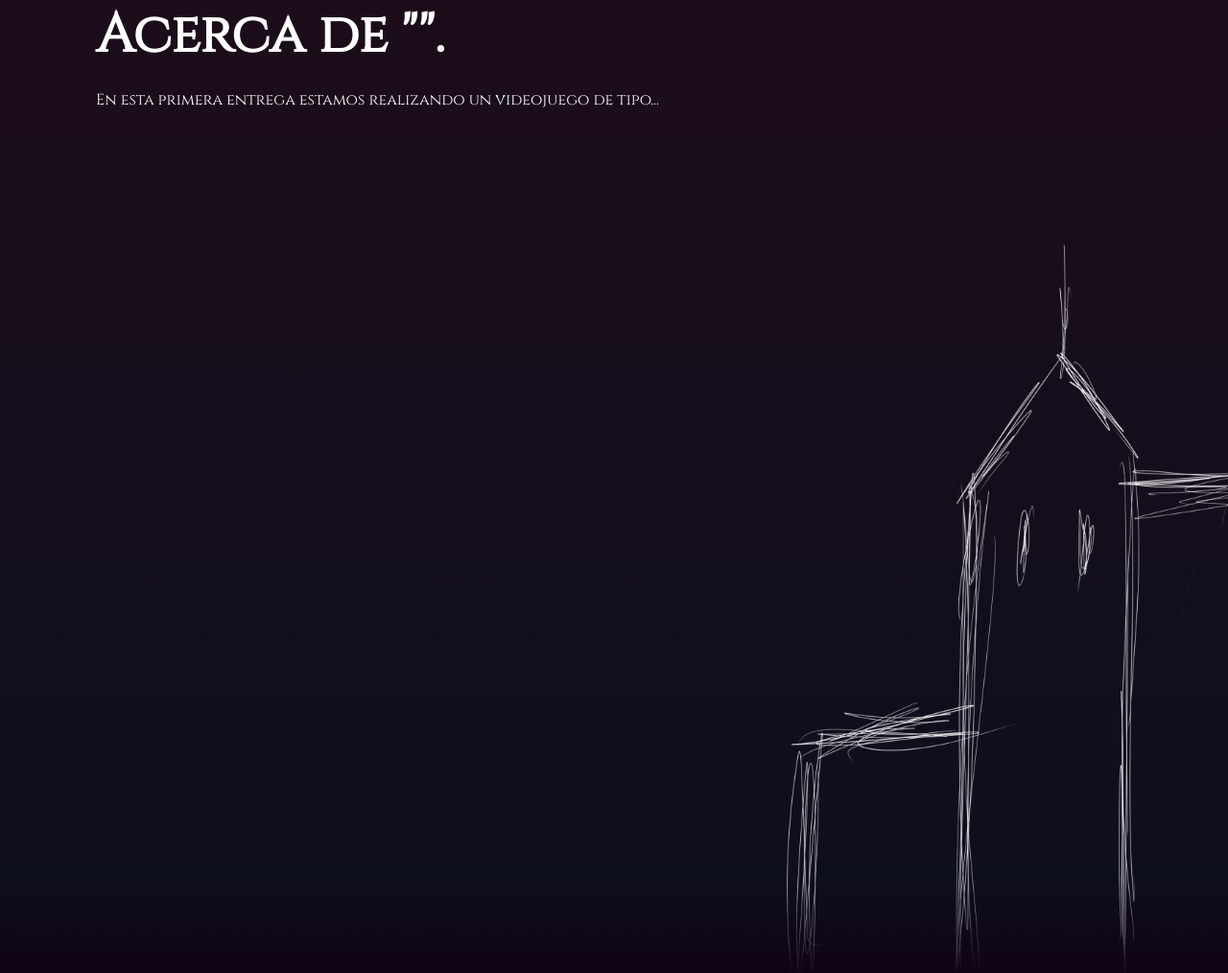
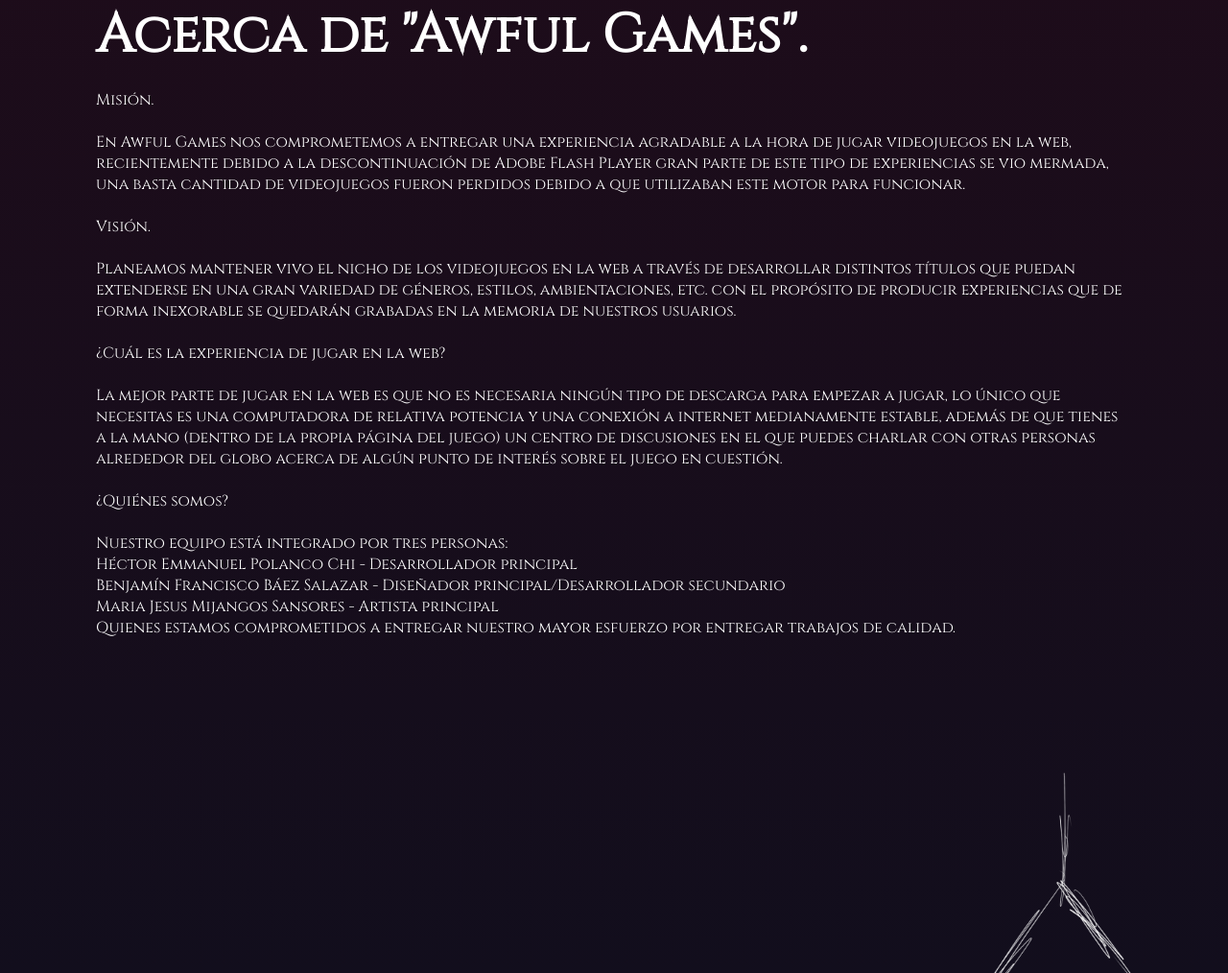
Before and after one commit to HectorPolanco1/AwfulGames_P-1, a PHP site: page /acerca.html in a window 1280 px wide. Shown: the part 101-1115 px from the top of the page at 96% size. Run offline with PHP 8.4, Linux system fonts and the light colour scheme.

Commit message:
Avance #3
Se implementó una secuencia animada en la pestaña Index; además, se redactó el contenido de la sección "Acerca de", y se corrigieron errores del footer. Las imágenes usadas en la animación actual, son provicionales, cambiarán con las imágenes del juego.

```diff
--- a/acerca.html
+++ b/acerca.html
@@ -19,8 +19,26 @@
     </header>
 
     <div class="sec1" id="sec1">
-        <h2>Acerca de "".</h2>
-        <p>En esta primera entrega estamos realizando un videojuego de tipo...</p>
+        <h2>Acerca de "Awful Games".</h2>
+        <p>Misión.</p>
+        <br>
+        <p>En Awful Games nos comprometemos a entregar una experiencia agradable a la hora de jugar videojuegos en la web, recientemente debido a la descontinuación de Adobe Flash Player gran parte de este tipo de experiencias se vio mermada, una basta cantidad de videojuegos fueron perdidos debido a que utilizaban este motor para funcionar.</p>
+        <br>
+        <p>Visión.</p>
+        <br>
+        <p>Planeamos mantener vivo el nicho de los videojuegos en la web a través de desarrollar distintos títulos que puedan extenderse en una gran variedad de géneros, estilos, ambientaciones, etc. con el propósito de producir experiencias que de forma inexorable se quedarán grabadas en la memoria de nuestros usuarios.</p>
+        <br>
+        <p>¿Cuál es la experiencia de jugar en la web?</p>
+        <br>
+        <p>La mejor parte de jugar en la web es que no es necesaria ningún tipo de descarga para empezar a jugar, lo único que necesitas es una computadora de relativa potencia y una conexión a internet medianamente estable, además de que tienes a la mano (dentro de la propia página del juego) un centro de discusiones en el que puedes charlar con otras personas alrededor del globo acerca de algún punto de interés sobre el juego en cuestión.</p>
+        <br>
+        <p>¿Quiénes somos?</p>
+        <br>
+        <p>Nuestro equipo está integrado por tres personas:</p>
+        <p>Héctor Emmanuel Polanco Chi - Desarrollador principal</p>
+        <p>Benjamín Francisco Báez Salazar - Diseñador principal/Desarrollador secundario</p>
+        <p>Maria Jesus Mijangos Sansores - Artista principal</p>
+        <p>Quienes estamos comprometidos a entregar nuestro mayor esfuerzo por entregar trabajos de calidad.</p>
     </div>
 
     <section>
--- a/style.css
+++ b/style.css
@@ -136,6 +136,18 @@
     z-index: 9;
     transform: translateY(100px);
 }
+#btn1
+{
+    text-decoration: none;
+    display: inline-block;
+    padding: 8px 30px;
+    border-radius: 40px;
+    background: #fff;
+    color: #1E0C1A;
+    font-size: 1.5em;
+    z-index: 9;
+    transform: translateY(5px);
+}
 .sec
 {
     position: relative;
```
Also changed, not shown: other parts of style.css (+43 -2 lines), index.html (+14 -15 lines), imagenes/birdhouse banner.jfif (added), imagenes/death from above 1200x320.png (added), imagenes/diclonius 700x700_waifu2x_art_noise0_scale.png (added), imagenes/diclonius1200x320.png (added), imagenes/scarlet wing 1200x320.png (added).
